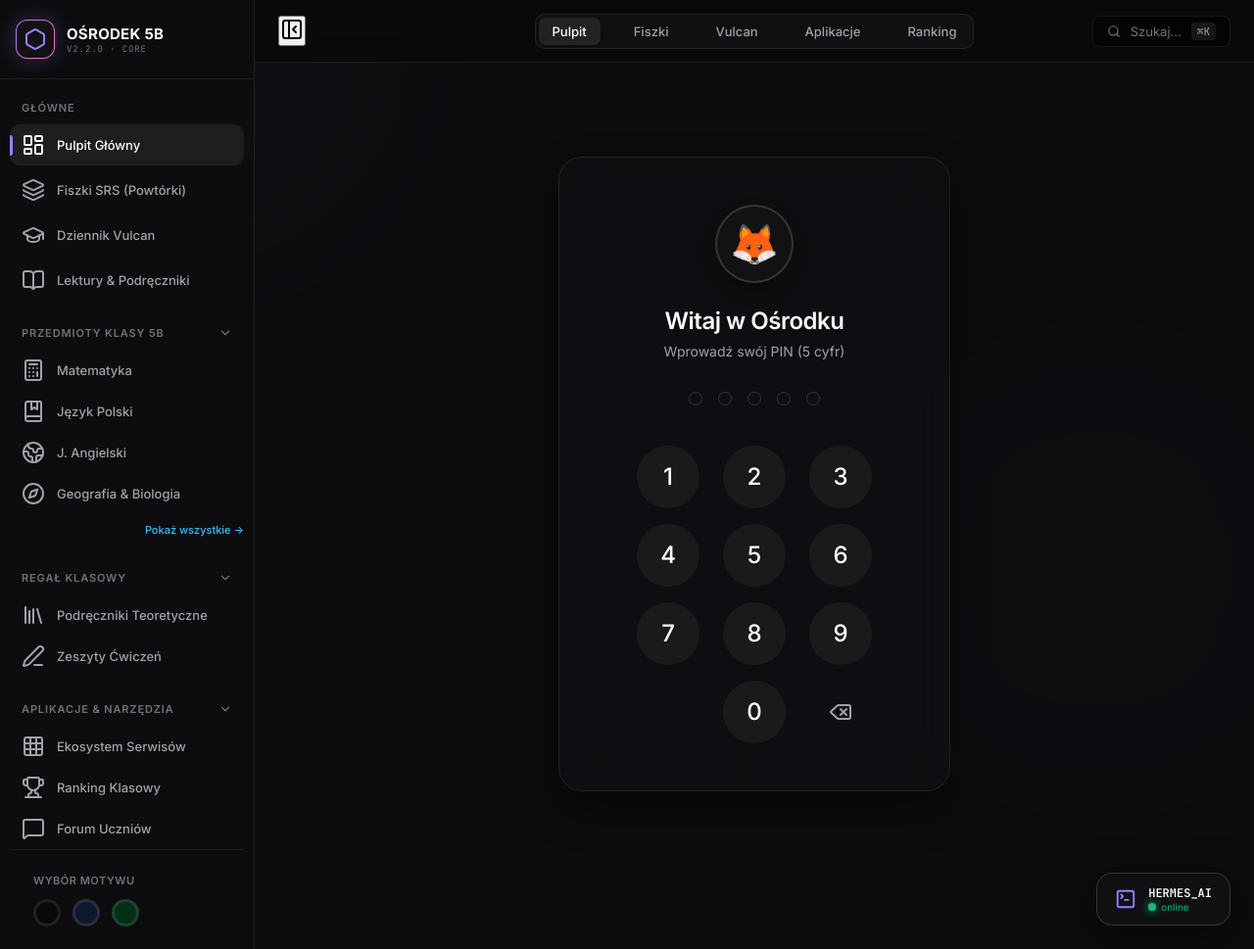
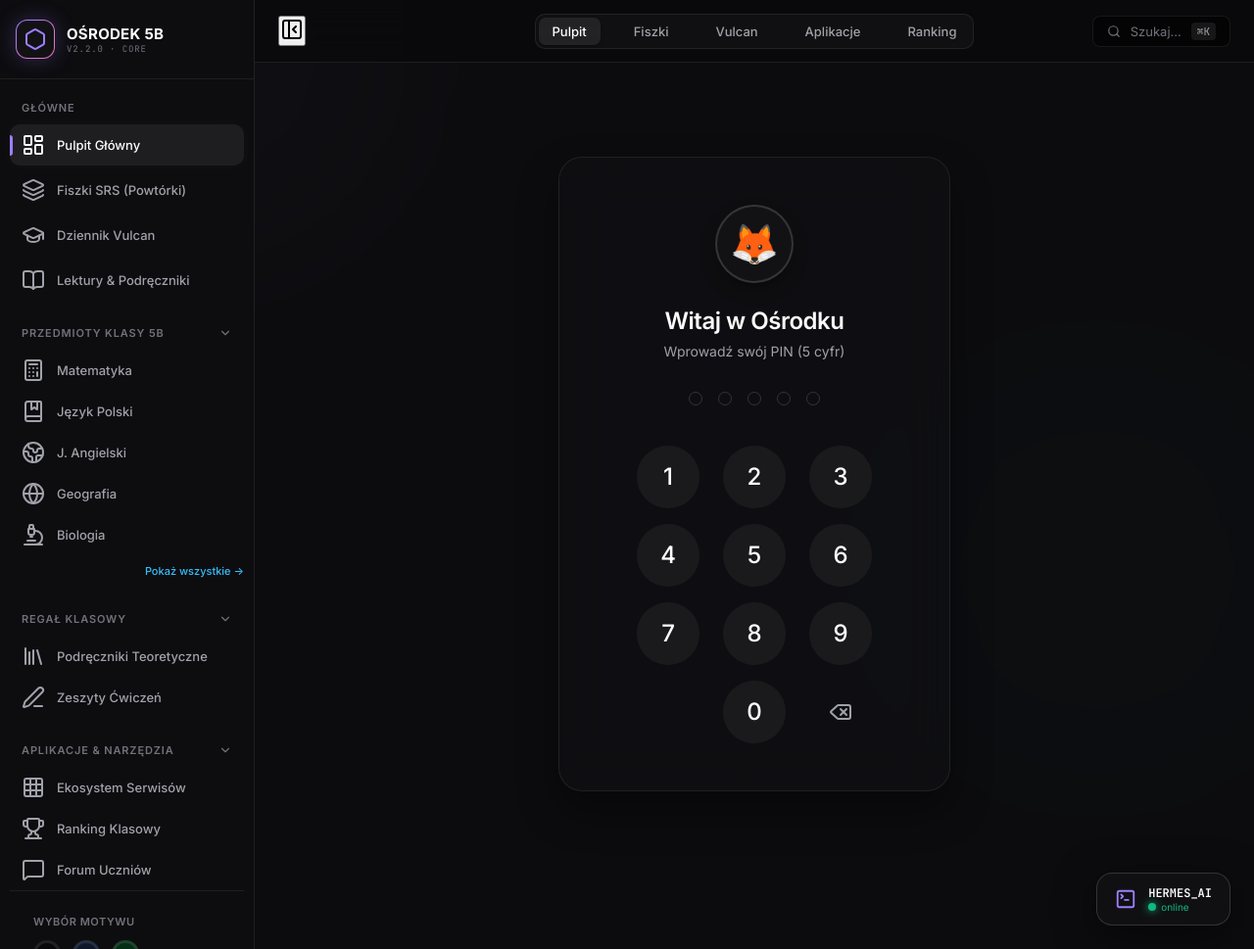
Before and after one commit to Andrev18/sm-portal, a FastAPI app: page /login in a window 1280 px wide; the page is wider, and only the part inside the window is pictured. Shown: that part at 98% size. Run offline with FastAPI, Linux system fonts and the light colour scheme; parts of the project's set-up code (start-up, migrations or seed data) failed here and were passed over; some libraries are stand-ins or nearby versions.

Commit message:
fix(nav): standardize sidebar subject naming to single subjects and disentangle biologia and geografia

```diff
--- a/templates/base.html
+++ b/templates/base.html
@@ -518,9 +518,13 @@
             <i data-lucide="globe-2"></i>
             <span class="hide-on-collapse">J. Angielski</span>
           </a>
-          <a href="/subject/5" class="nav-link">
-            <i data-lucide="compass"></i>
-            <span class="hide-on-collapse">Geografia & Biologia</span>
+                    <a href="/subject/5" class="nav-link">
+            <i data-lucide="globe"></i>
+            <span class="hide-on-collapse">Geografia</span>
+          </a>
+          <a href="/subject/6" class="nav-link">
+            <i data-lucide="microscope"></i>
+            <span class="hide-on-collapse">Biologia</span>
           </a>
           <a href="/subjects" class="nav-link" style="color: var(--accent-cyan); justify-content: flex-end; padding-right: 0;">
             <span class="hide-on-collapse" style="font-size: 11px;">Pokaż wszystkie →</span>
```
